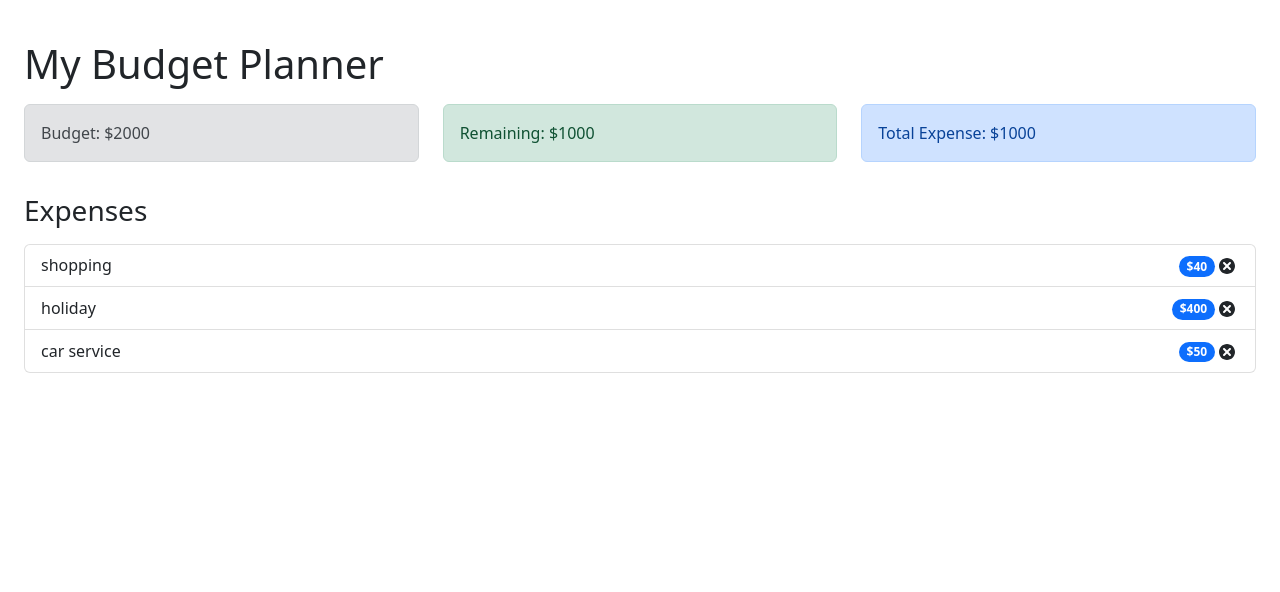
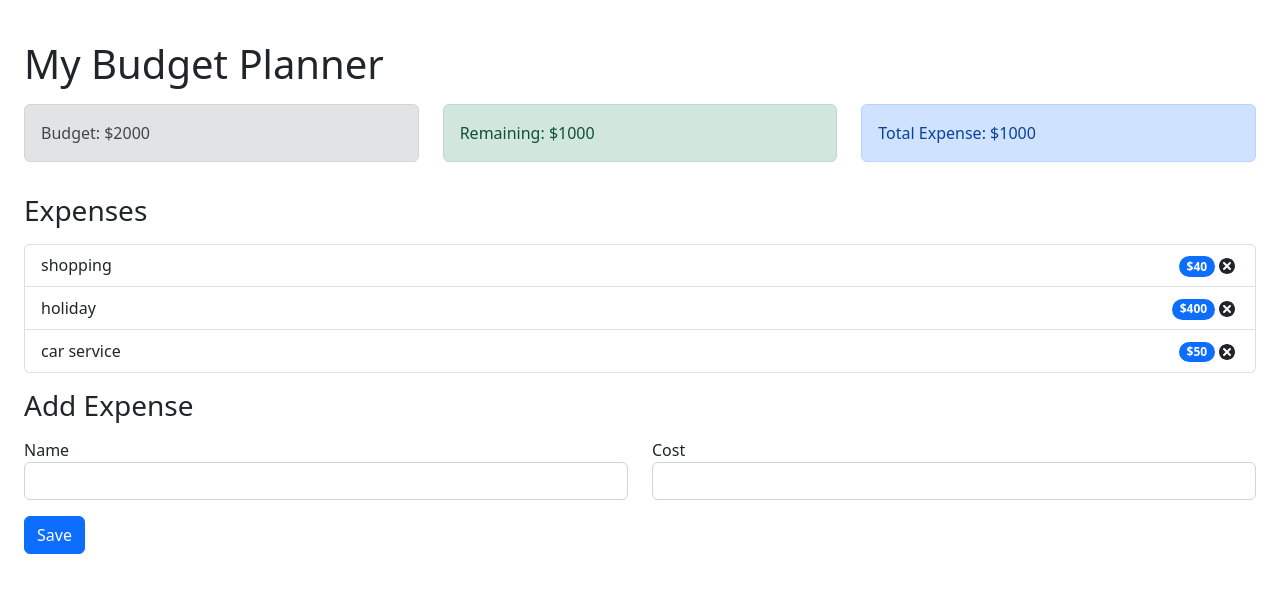
Before and after one commit to jpatel98/budgeter, a React (Create React App) app: page / in a window 1280 px wide. Shown: the top 592 px of the page. Built offline with nearby package versions, Linux system fonts and the light colour scheme.

Commit message:
Add expense form

```diff
--- a/src/App.js
+++ b/src/App.js
@@ -1,4 +1,5 @@
 import 'bootstrap/dist/css/bootstrap.min.css';
+import AddExpenseForm from './components/AddExpenseForm';
 import Budget from './components/Budget';
 import ExpenseList from './components/ExpenseList';
 import ExpenseTotal from './components/ExpenseTotal';
@@ -25,6 +26,12 @@ function App() {
 				<ExpenseList />
 			</div>
 		</div>
+		<h3 className='mt-3'>Add Expense</h3>
+		<div className='row mt-3'>
+			<div className='col-sm'>
+				<AddExpenseForm />
+			</div>
+		</div>
     </div>
   );
 }
--- /dev/null
+++ b/src/components/AddExpenseForm.js
@@ -0,0 +1,39 @@
+import React from 'react';
+
+const AddExpenseForm = () => {
+
+	return (
+		<form>
+			<div className='row'>
+				<div className='col-sm'>
+					<label for='name'>Name</label>
+					<input
+						required='required'
+						type='text'
+						className='form-control'
+						id='name'
+					></input>
+				</div>
+				<div className='col-sm'>
+					<label for='cost'>Cost</label>
+					<input
+						required='required'
+						type='text'
+						className='form-control'
+						id='cost'
+					></input>
+				</div>
+
+			</div>
+            <div className='row'>
+            	<div className='col-sm'>
+					<button type='submit' className='btn btn-primary mt-3'>
+						Save
+					</button>
+				</div>
+            </div>
+		</form>
+	);
+};
+
+export default AddExpenseForm;
```
